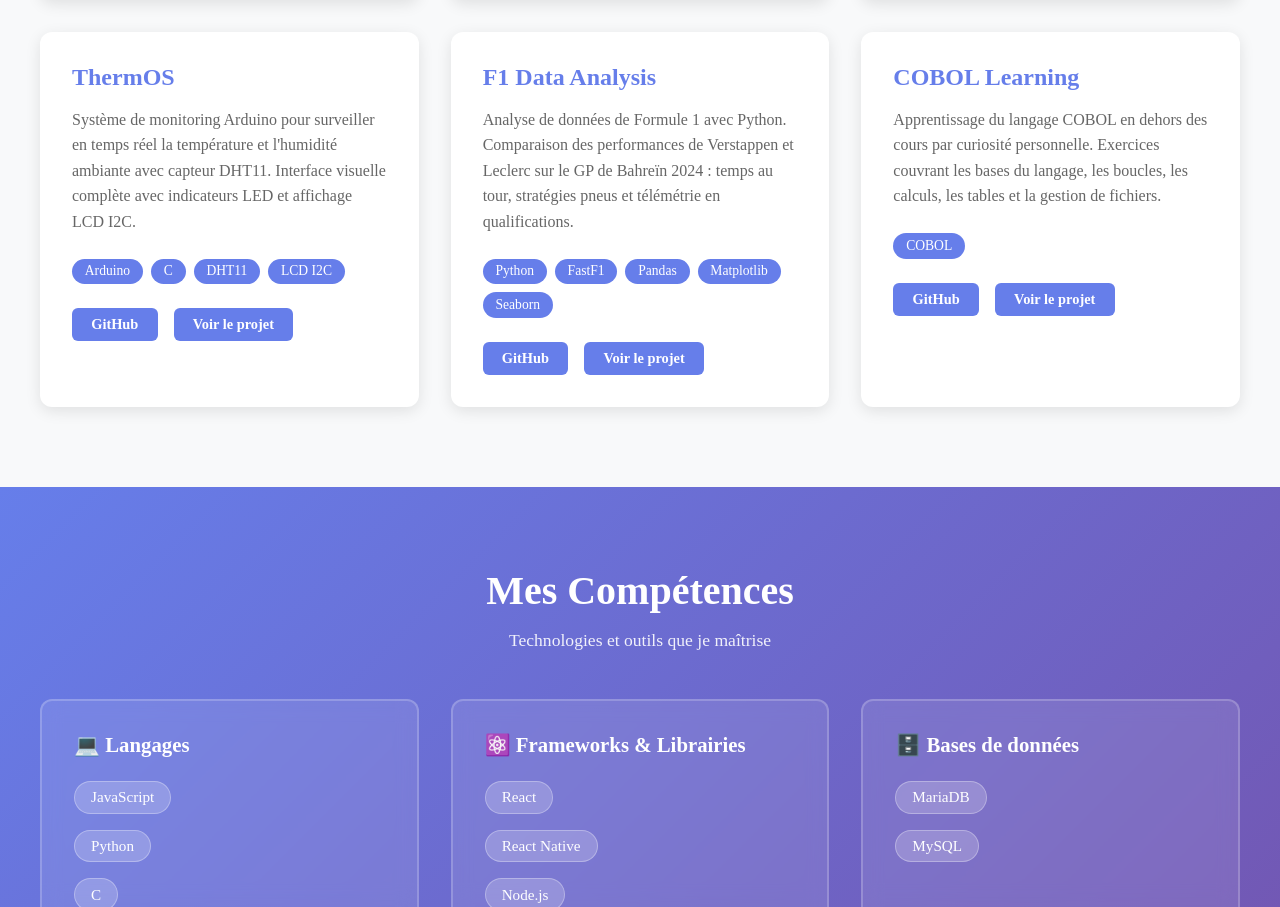
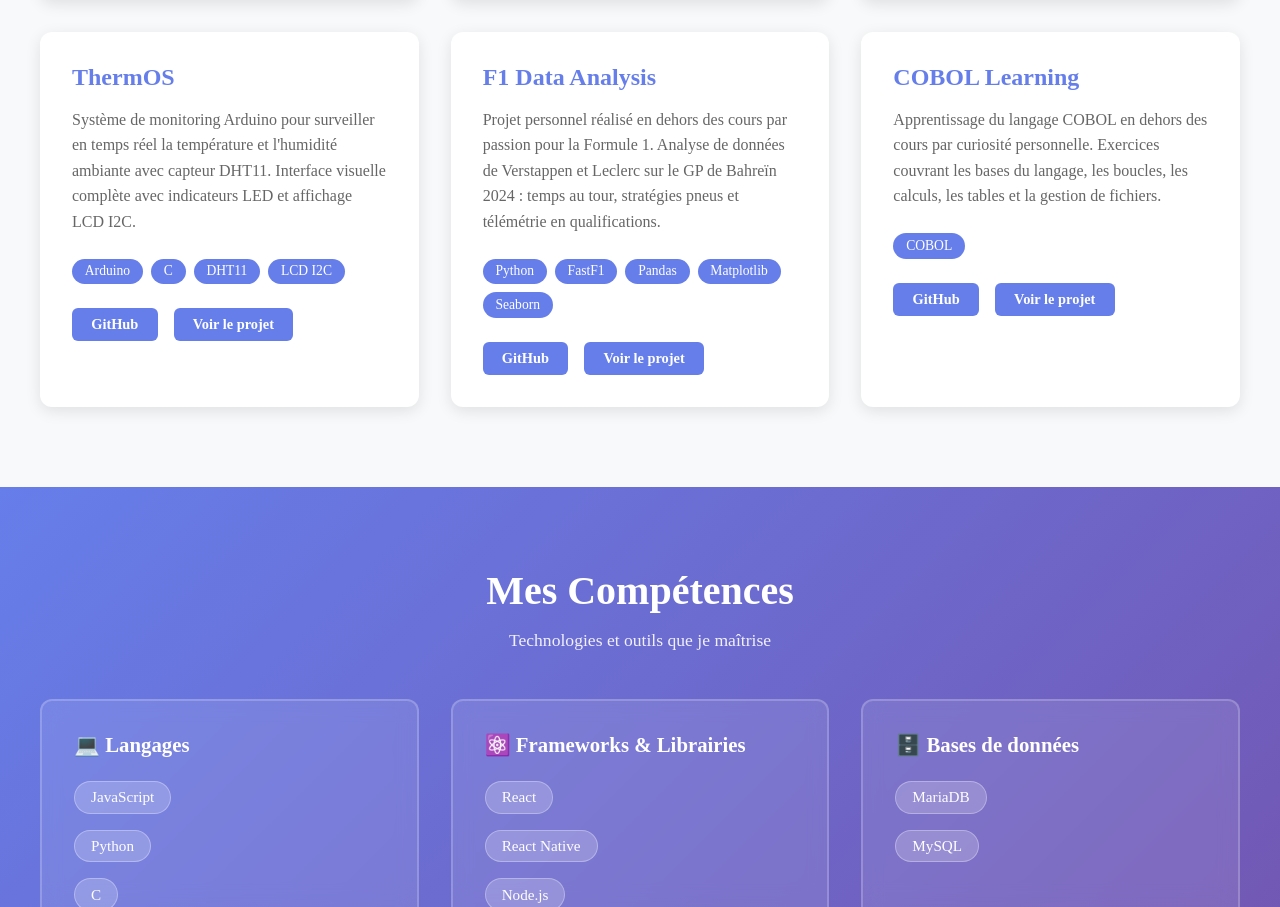
Before and after one commit to przlelia-art/Portfolio, a React (Vite) app: page / in a window 1280 px wide. Shown: the part 1354-2261 px from the top of the page. Built offline with nearby package versions, Linux system fonts and the light colour scheme.

Commit message:
fix: correction of description of data analysis

```diff
--- a/src/components/Projects.jsx
+++ b/src/components/Projects.jsx
@@ -127,7 +127,7 @@ function Projects() {
     {
         id: 5,
             title: "F1 Data Analysis",
-            description: "Analyse de données de Formule 1 avec Python. Comparaison des performances de Verstappen et Leclerc sur le GP de Bahreïn 2024 : temps au tour, stratégies pneus et télémétrie en qualifications.",
+            description: "Projet personnel réalisé en dehors des cours par passion pour la Formule 1. Analyse de données de Verstappen et Leclerc sur le GP de Bahreïn 2024 : temps au tour, stratégies pneus et télémétrie en qualifications.",
             technologies: ["Python", "FastF1", "Pandas", "Matplotlib", "Seaborn"],
             githubLink: "https://github.com/przlelia-art/f1-data-analysis",
     },
```
